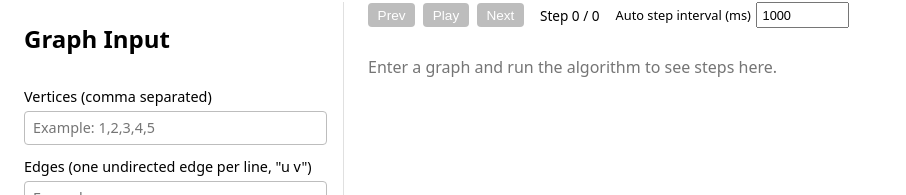
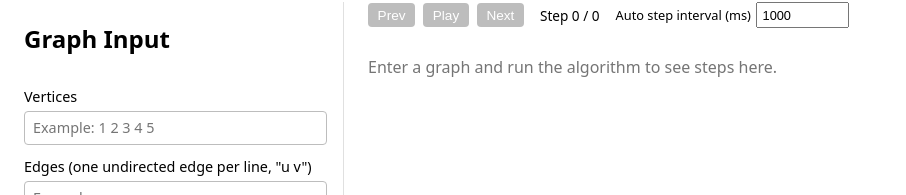
Before and after one commit to asingh772004/Edmond_Blossom_Simulation, a React (Vite) app in the folder edmonds_blossom/: page / in a window 1280 px wide. Shown: the part 110-305 px from the top of the page, without its empty margins (0-906 px from the left). Built offline with nearby package versions, Linux system fonts and the light colour scheme.

Commit message:
Made input for vertices similar to edges

```diff
--- a/edmonds_blossom/src/components/GraphInputForm.tsx
+++ b/edmonds_blossom/src/components/GraphInputForm.tsx
@@ -26,7 +26,7 @@ export const GraphInputForm: React.FC<GraphInputFormProps> = ({
 
   const parseVertices = (text: string): VertexId[] => {
     return text
-      .split(',')
+      .split(' ')
       .map(v => v.trim())
       .filter(v => v.length > 0);
   };
@@ -48,7 +48,7 @@ export const GraphInputForm: React.FC<GraphInputFormProps> = ({
       }
       if (!set.has(a) || !set.has(b)) {
         throw new Error(
-          `Edge ${a} ${b} uses unknown vertex (vertices are ${vs.join(', ')})`
+          `Edge ${a} ${b} uses unknown vertex (vertices are ${vs.join(' ')})`
         );
       }
       const id = `e${idCounter++}`;
@@ -87,13 +87,13 @@ export const GraphInputForm: React.FC<GraphInputFormProps> = ({
       <h2>Graph Input</h2>
 
       <label className="gif-label">
-        Vertices (comma separated)
+        Vertices
         <input
           className="gif-input"
           type="text"
           value={vertexText}
           onChange={e => setVertexText(e.target.value)}
-          placeholder="Example: 1,2,3,4,5"
+          placeholder="Example: 1 2 3 4 5"
         />
       </label>
 
```
